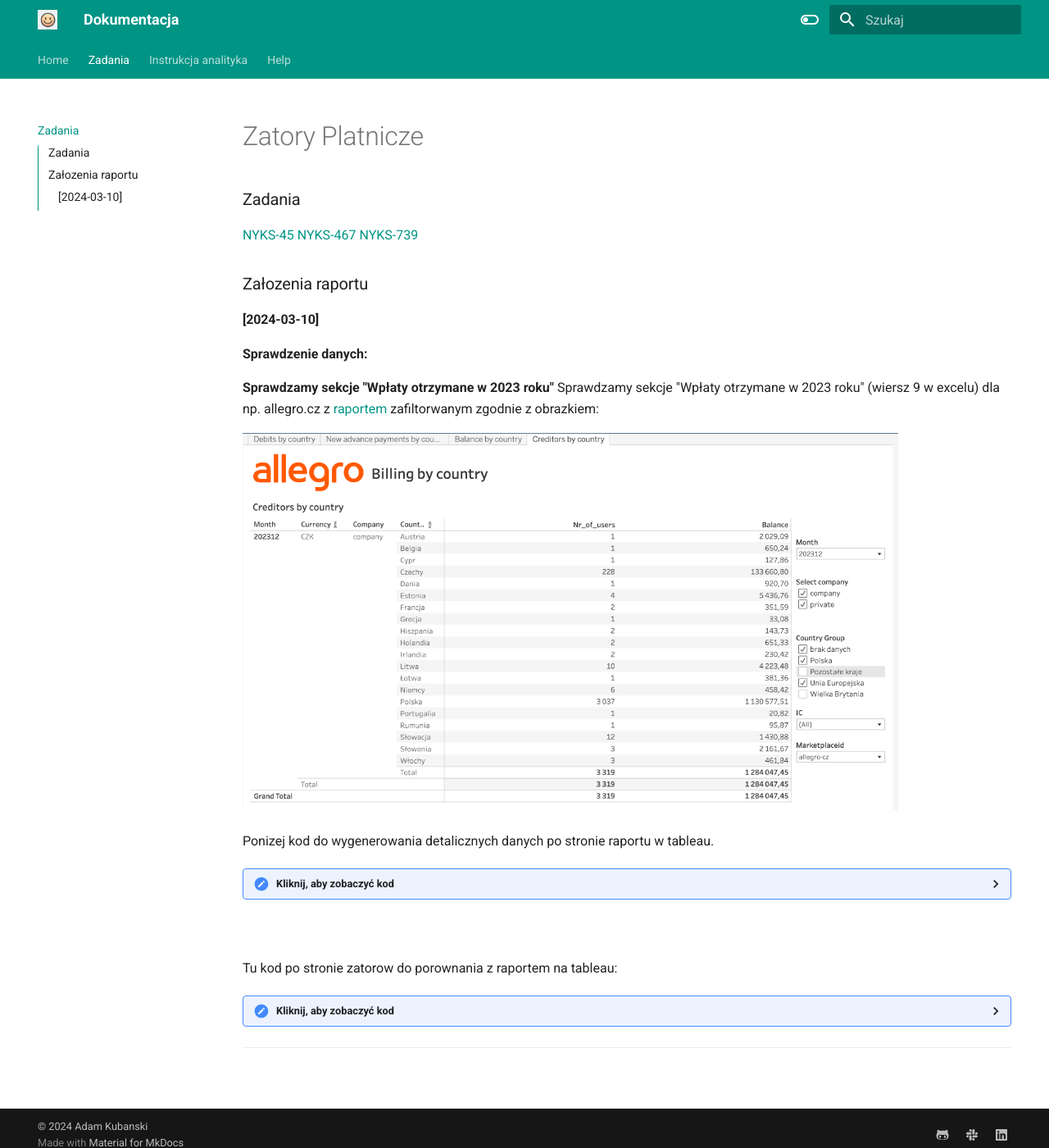
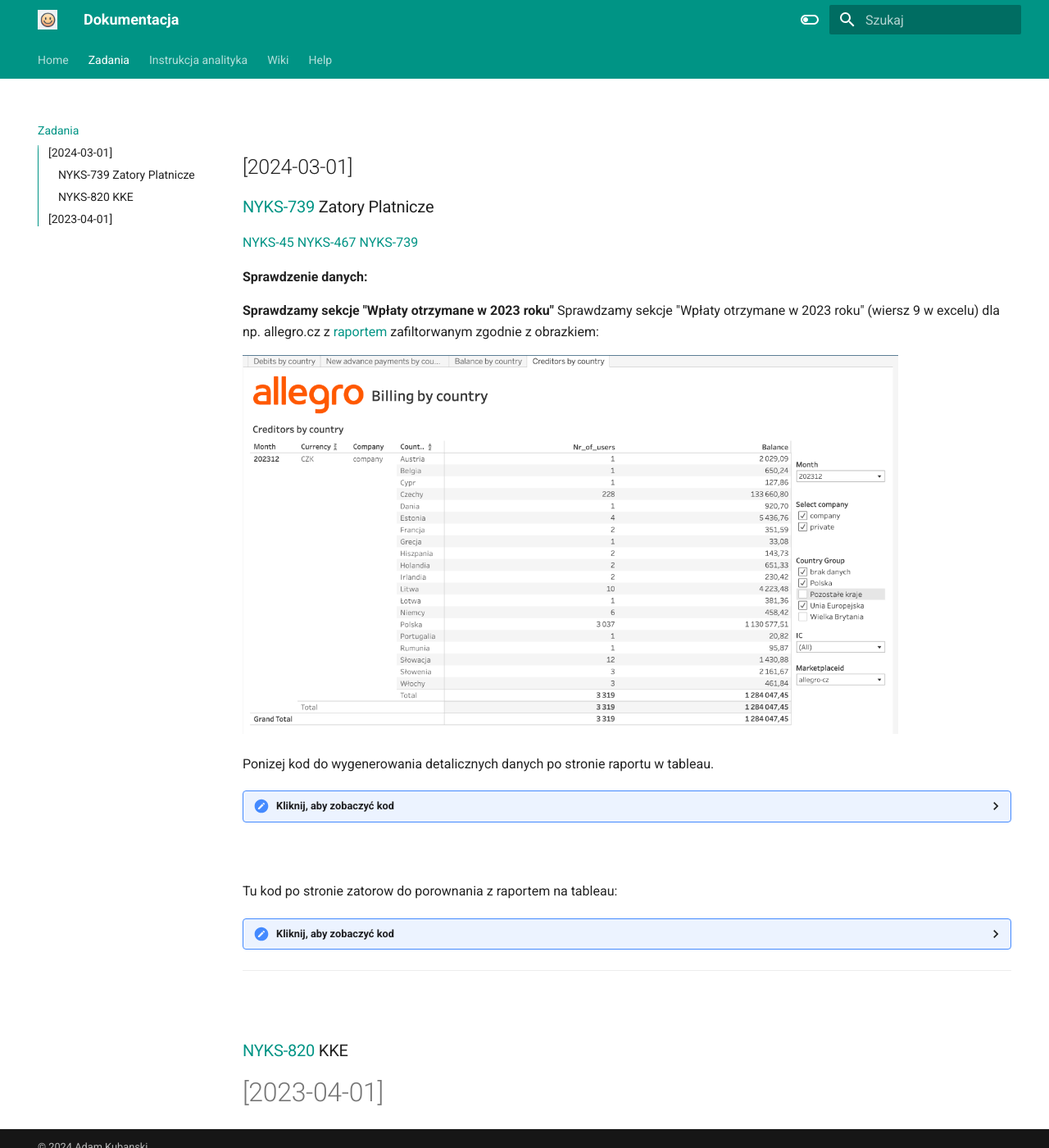
Before and after one commit to kubansa-allegro/doc, an MkDocs documentation site: the page built from docs/zadania.md, in a window 1280 px wide and 1400 px high. Shown: the whole window at 82% size. Built offline with MkDocs 1.6.1 and Material for MkDocs 9.7.7, drawn with Linux system fonts in a browser that asks for light colours.

Commit message:
add site

```diff
--- a/docs/zadania.md
+++ b/docs/zadania.md
@@ -1,15 +1,12 @@
-# Zatory Platnicze
+## [2024-03-01]
+### [NYKS-739](https://jira.allegrogroup.com/browse/NYKS-739) Zatory Platnicze
 
-### Zadania
 [NYKS-45](https://jira.allegrogroup.com/browse/NYKS-45)
 [NYKS-467](https://jira.allegrogroup.com/browse/NYKS-467)
 [NYKS-739](https://jira.allegrogroup.com/browse/NYKS-739)
 
 
 
-### Załozenia raportu
-
-#### [2024-03-10]
 
 **Sprawdzenie danych:**
 
@@ -236,3 +233,9 @@
 ***
 
 </br>
+
+
+### [NYKS-820](https://jira.allegrogroup.com/browse/NYKS-820) KKE
+
+
+# [2023-04-01]
--- a/mkdocs.yml
+++ b/mkdocs.yml
@@ -5,6 +5,7 @@
   - Home: index.md
   - Zadania: zadania.md
   - Instrukcja analityka: instrukcja_analityka.md
+  - Wiki: wiki.md
   - Help:
     - Help Mkdocs: https://squidfunk.github.io/mkdocs-material/reference/
 
```
Also changed, not shown: docs/wiki.md (added, +80 -0 lines).
